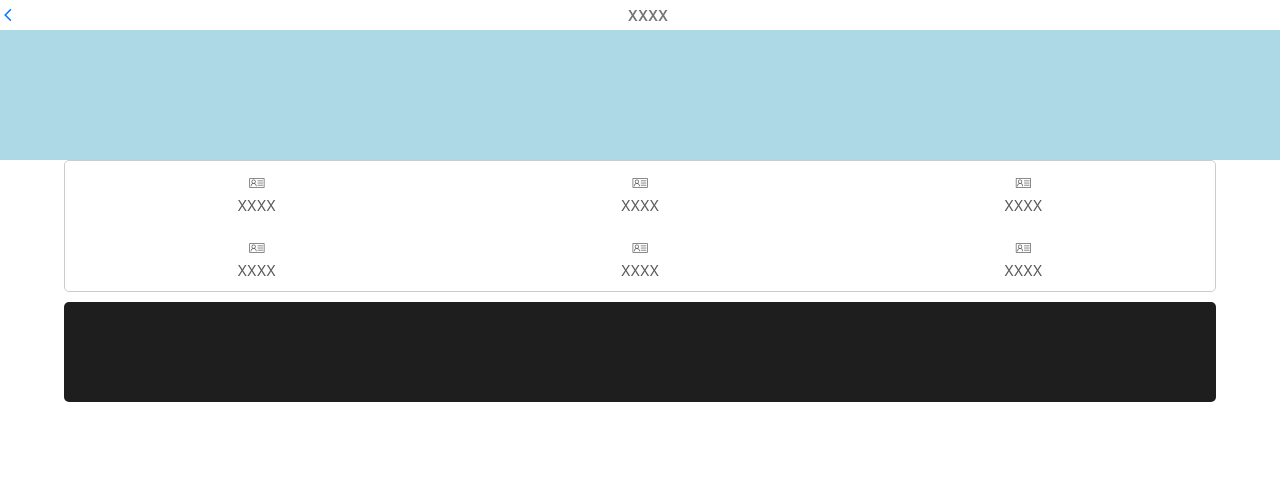
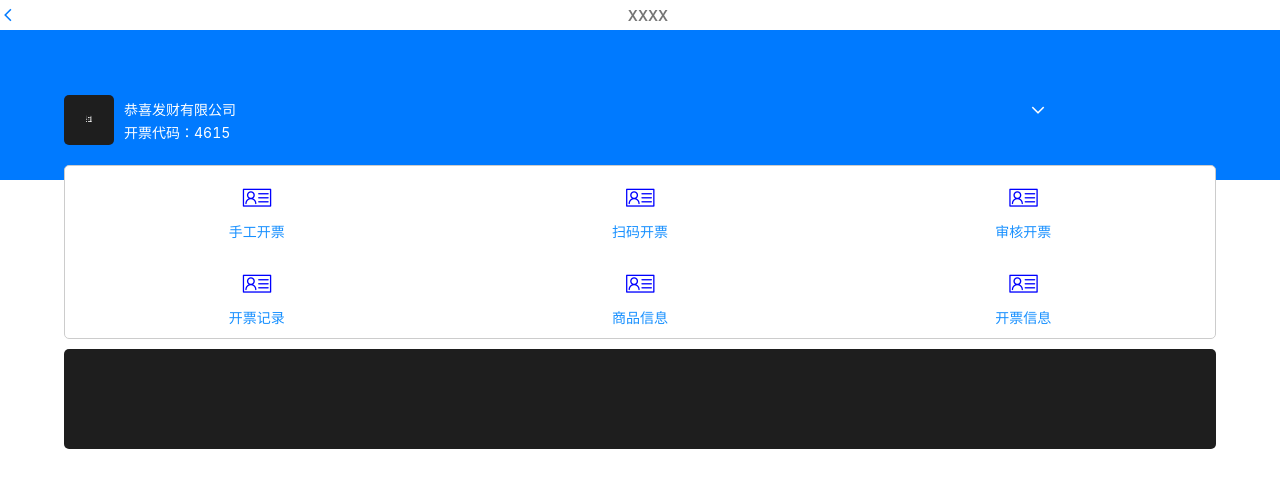
Before and after one commit to vipbo/feuitset, a Vue app: page / in a window 1280 px wide. Shown: the top 488 px of the page. Built offline with nearby package versions, Linux system fonts and the light colour scheme.

Commit message:
add routes

```diff
--- /dev/null
+++ b/src/components/CheckInvoice/CheckInvoice.vue
@@ -0,0 +1,15 @@
+<template>
+    <div>
+        <m-header >
+            <div slot="title">审核开票</div>
+        </m-header>
+    </div>
+</template>
+<script>
+import MHeader from "../common/MHeader";
+export default {
+  components: {
+    MHeader
+  }
+};
+</script>
--- /dev/null
+++ b/src/components/GoodsInfo/GoodsInfo.vue
@@ -0,0 +1,15 @@
+<template>
+    <div>
+        <m-header >
+            <div slot="title">商品信息</div>
+        </m-header>
+    </div>
+</template>
+<script>
+import MHeader from "../common/MHeader";
+export default {
+  components: {
+    MHeader
+  }
+};
+</script>
--- a/src/components/Home.vue
+++ b/src/components/Home.vue
@@ -9,36 +9,44 @@
       <!-- <div slot="add">添加</div> -->
     </m-header>
     <div class="top"></div>
-    <div class="content">
-      <div class="item">
+      <div class="company" >
+        <img src="../assets/img/zwt.png" alt="" >
+        <div class='text'>
+          <div class="name" @click='showDetailName'>
+              <span class="detail">恭喜发财有限公司</span>
+             <i :class="`iconfont iconfanhui ${isRotate?'is-roate270':'is-roate90'}`" ></i>
+          </div>
+          <div class="other">开票代码：4615</div>
+        </div>
+      </div>
+    <div class="content"  >
+      <router-link to='manualInvoice' class="item">
           <i class="iconfont iconshenfenzheng" ></i>
-          <div>XXXX</div>
-      </div>
-      <div  class="item">
+          <div>手工开票</div>
+      </router-link>
+      <router-link to='scanInvoice' class="item">
           <i class="iconfont iconshenfenzheng" ></i>
-          <div>XXXX</div>
-      </div>
-      <div  class="item">
+          <div>扫码开票</div>
+      </router-link>
+      <router-link to='checkInvoice' class="item">
           <i class="iconfont iconshenfenzheng" ></i>
-          <div>XXXX</div>
-      </div>
-      <div  class="item">
+          <div>审核开票</div>
+      </router-link>
+      <router-link to='invoiceRecord' class="item">
           <i class="iconfont iconshenfenzheng" ></i>
-          <div>XXXX</div>
-      </div>
-      <div  class="item">
+          <div>开票记录</div>
+      </router-link >
+      <router-link to='goodsInfo' class="item">
           <i class="iconfont iconshenfenzheng" ></i>
-          <div>XXXX</div>
-      </div>
-      <div  class="item">
+          <div>商品信息</div>
+      </router-link >
+      <router-link to='invoiceInfo'  class="item">
           <i class="iconfont iconshenfenzheng" ></i>
-          <div>XXXX</div>
-      </div>
+          <div>开票信息</div>
+      </router-link >
     </div>
 
-    <div class="advertising">
-
-    </div>
+    <div class="advertising"></div>
   </div>
 </template>
 
@@ -49,8 +57,14 @@ export default {
   name: "HelloWorld",
   data() {
     return {
-      msg: "Welcome to Your Vue.js App"
+      msg: "Welcome to Your Vue.js App",
+      isRotate: true
     };
+  },
+  methods: {
+    showDetailName: function() {
+      this.isRotate = !this.isRotate;
+    }
   },
   components: {
     MHeader,
@@ -64,19 +78,60 @@ export default {
 <style scoped lang='less'>
 .home {
   .top {
-    height: 130px;
+    height: 150px;
     width: 100%;
-    padding: 10px;
     position: fixed;
     z-index: -100;
-    background: lightblue;
+    background: rgb(0, 122, 255);
+  }
+  .company {
+    display: flex;
+    justify-content: start;
+    align-items: center;
+    width: 90%;
+    margin: 65px auto 0;
+    color: #fff;
+    img {
+      width: 50px;
+      height: 50px;
+      border-radius: 5px;
+      margin-right: 10px;
+    }
+    .text {
+      width: 80%;
+      .name {
+        width: 100%;
+        display: flex;
+        justify-content: space-between;
+        align-items: center;
+        .detail {
+          display: inline-block;
+          width: 95%;
+          white-space: nowrap;
+          overflow: hidden;
+          text-overflow: ellipsis;
+        }
+        .is-roate270 {
+          transform: rotateZ(270deg);
+        }
+        .is-roate90 {
+          transform: rotateZ(90deg);
+        }
+      }
+      .other {
+        width: 95%;
+        white-space: nowrap;
+        overflow: hidden;
+        text-overflow: ellipsis;
+      }
+    }
   }
   .content {
     display: flex;
     flex-wrap: wrap;
     width: 90%;
     border: 1px solid #ccc;
-    margin: 130px auto 0;
+    margin: 20px auto 0;
     background: #fff;
     border-radius: 5px;
     .item {
@@ -86,6 +141,10 @@ export default {
       justify-content: center;
       align-items: center;
       margin: 10px 0;
+      i {
+        font-size: 30px;
+        color: blue;
+      }
     }
   }
   .advertising {
--- /dev/null
+++ b/src/components/InvoiceInfo/InvoiceInfo.vue
@@ -0,0 +1,15 @@
+<template>
+    <div>
+        <m-header >
+            <div slot="title">开票信息</div>
+        </m-header>
+    </div>
+</template>
+<script>
+import MHeader from "../common/MHeader";
+export default {
+  components: {
+    MHeader
+  }
+};
+</script>
--- /dev/null
+++ b/src/components/InvoiceRecord/InvoiceRecord.vue
@@ -0,0 +1,15 @@
+<template>
+    <div>
+        <m-header >
+            <div slot="title">开票记录</div>
+        </m-header>
+    </div>
+</template>
+<script>
+import MHeader from "../common/MHeader";
+export default {
+  components: {
+    MHeader
+  }
+};
+</script>
--- /dev/null
+++ b/src/components/ManualInvoice/ManualInvoice.vue
@@ -0,0 +1,15 @@
+<template>
+    <div>
+        <m-header >
+            <div slot="title">手工开票</div>
+        </m-header>
+    </div>
+</template>
+<script>
+import MHeader from "../common/MHeader";
+export default {
+  components: {
+    MHeader
+  }
+};
+</script>
--- /dev/null
+++ b/src/components/ScanInvoice/ScanInvoice.vue
@@ -0,0 +1,15 @@
+<template>
+    <div>
+        <m-header >
+            <div slot="title">扫码开票</div>
+        </m-header>
+    </div>
+</template>
+<script>
+import MHeader from "../common/MHeader";
+export default {
+  components: {
+    MHeader
+  }
+};
+</script>
--- a/src/components/common/MHeader.vue
+++ b/src/components/common/MHeader.vue
@@ -1,6 +1,6 @@
 <template>
     <div class="head-wrap">
-       <i class="iconfont iconfanhui" ></i>
+       <i class="iconfont iconfanhui" @click='goBack'></i>
        <div class="title">
           <slot name="title"></slot>
        </div>
@@ -13,6 +13,11 @@ export default {
   props: {
     three: {
       type: String
+    }
+  },
+  methods: {
+    goBack: function() {
+      this.$router.go(-1);
     }
   }
 };
--- a/src/router/index.js
+++ b/src/router/index.js
@@ -1,6 +1,12 @@
 import Vue from 'vue'
 import Router from 'vue-router'
 import Home from '@/components/Home'
+import ManualInvoice from '@/components/ManualInvoice/ManualInvoice'
+import ScanInvoice from '@/components/ScanInvoice/ScanInvoice'
+import CheckInvoice from '@/components/CheckInvoice/CheckInvoice'
+import InvoiceRecord from '@/components/InvoiceRecord/InvoiceRecord'
+import GoodsInfo from '@/components/GoodsInfo/GoodsInfo'
+import InvoiceInfo from '@/components/InvoiceInfo/InvoiceInfo'
 
 Vue.use(Router)
 
@@ -10,6 +16,36 @@ export default new Router({
       path: '/',
       name: 'Home',
       component: Home
-    }
+    },
+    {
+      path: '/manualInvoice',
+      name: 'ManualInvoice',
+      component: ManualInvoice
+    },
+    {
+      path: '/scanInvoice',
+      name: 'ScanInvoice',
+      component: ScanInvoice
+    },
+    {
+      path: '/checkInvoice',
+      name: 'CheckInvoice',
+      component: CheckInvoice
+    },
+    {
+      path: '/invoiceRecord',
+      name: 'InvoiceRecord',
+      component: InvoiceRecord
+    },
+    {
+      path: '/goodsInfo',
+      name: 'GoodsInfo',
+      component: GoodsInfo
+    },
+    {
+      path: '/invoiceInfo',
+      name: 'InvoiceInfo',
+      component: InvoiceInfo
+    },
   ]
 })
```
